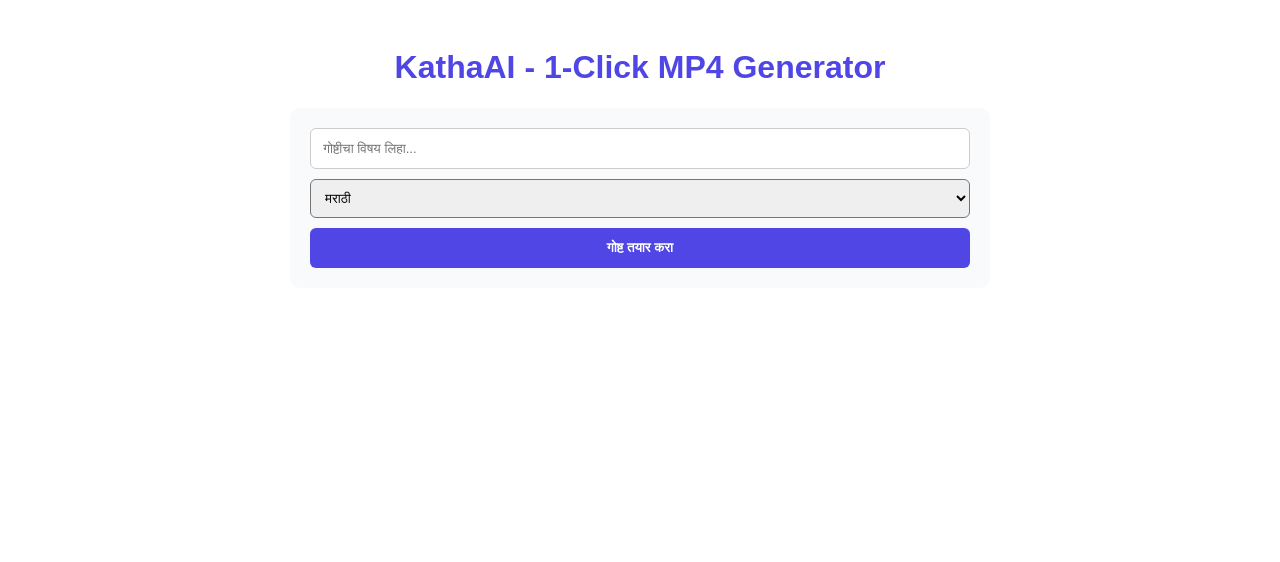
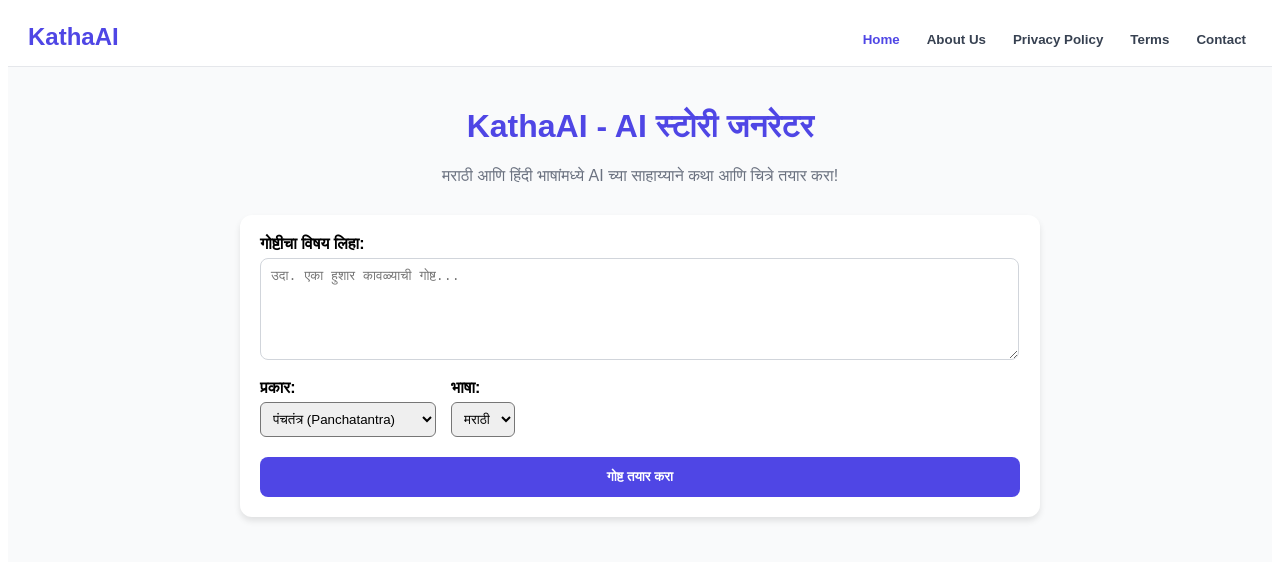
Before and after one commit to Akashlone789/KathaAI, a React (Create React App) app: page / in a window 1280 px wide. Shown: the top 562 px of the page. Built offline with nearby package versions, Linux system fonts and the light colour scheme.

Commit message:
Update App.js

```diff
--- a/src/App.js
+++ b/src/App.js
@@ -1,12 +1,27 @@
 import React, { useState, useEffect, useRef } from 'react';
 
 const KathaAI = () => {
+  const [currentPage, setCurrentPage] = useState('home');
   const [prompt, setPrompt] = useState('');
+  const [genre, setGenre] = useState('Panchatantra');
   const [language, setLanguage] = useState('mr');
   const [isGenerating, setIsGenerating] = useState(false);
-  const [isRendering, setIsRendering] = useState(false);
   const [story, setStory] = useState(null);
-  const canvasRef = useRef(null);
+  const [isPlaying, setIsPlaying] = useState(false);
+  const [speechSynth, setSpeechSynth] = useState(null);
+
+  useEffect(() => {
+    if ('speechSynthesis' in window) {
+      setSpeechSynth(window.speechSynthesis);
+    }
+  }, []);
+
+  const genres = [
+    { id: 'Panchatantra', name: 'पंचतंत्र (Panchatantra)' },
+    { id: 'Moral', name: 'बोधकथा (Moral Stories)' },
+    { id: 'FairyTail', name: 'परीकथा (Fairy Tales)' },
+    { id: 'Mythology', name: 'पौराणिक कथा (Mythology)' }
+  ];
 
   const handleGenerate = () => {
     if (!prompt.trim()) return;
@@ -14,129 +29,165 @@
 
     setTimeout(() => {
       const isMarathi = language === 'mr';
-      const cleanPrompt = encodeURIComponent(prompt.trim());
 
-      const scenes = [
-        { id: 1, text: isMarathi ? `१. ${prompt} ची सुंदर गोष्ट सुरू होते.` : `1. ${prompt} की कहानी शुरू होती है।`, img: `https://image.pollinations.ai/prompt/3d%20pixar%20scene1%20${cleanPrompt}?width=800&height=450&nologo=true` },
-        { id: 2, text: isMarathi ? `२. अचानक एका मोठ्या संकटाला सामोरे जावे लागले.` : `2. अचानक एक बड़ी समस्या सामने आई।`, img: `https://image.pollinations.ai/prompt/3d%20pixar%20scene2%20${cleanPrompt}?width=800&height=450&nologo=true` },
-        { id: 3, text: isMarathi ? `३. सर्व प्राण्यांनी मिळून समस्येवर मात केली.` : `3. सबने मिलकर समस्या को हल किया।`, img: `https://image.pollinations.ai/prompt/3d%20pixar%20scene3%20${cleanPrompt}?width=800&height=450&nologo=true` }
-      ];
+      const storyText = isMarathi
+        ? `${prompt} विषयीची ही एक सुंदर बोधकथा आहे. एका सुंदर गावात सर्व लोक आनंदाने राहत होते. एके दिवशी तेथे एक मोठी समस्या निर्माण झाली. सर्वांनी एकत्र येऊन हुशारीने या समस्येवर मार्ग काढण्याचे ठरवले. प्रत्येकाने आपापले योगदान दिले आणि शेवटी सर्वांच्या मदतीने संकटाचे निवारण झाले.`
+        : `${prompt} के बारे में यह एक प्रेरणादायक कहानी है। एक सुंदर गांव में सभी लोग खुशी-खुशी रहते थे। एक दिन वहां एक बड़ी समस्या खड़ी हो गई। सभी ने मिलकर समझदारी से इस समस्या का समाधान निकालने का फैसला किया।`;
+
+      const moralText = isMarathi ? "ऐक्य हेच मोठे बळ आहे." : "एकता ही सबसे बड़ी शक्ति है।";
 
       setStory({
-        title: prompt,
-        scenes: scenes,
-        moral: isMarathi ? "ऐक्य हेच मोठे बळ आहे." : "एकता ही सबसे बड़ी शक्ति है।"
+        title: prompt.length > 25 ? prompt.substring(0, 25) + '...' : prompt,
+        text: storyText,
+        moral: moralText,
+        imageUrl: `https://image.pollinations.ai/prompt/3d%20pixar%20style%20illustration%20of%20${encodeURIComponent(prompt)}?width=800&height=450&nologo=true`
       });
       setIsGenerating(false);
     }, 1200);
   };
 
-  // Canvas Based Client-Side MP4 Video Creator
-  const handleDownloadDirectMP4 = async () => {
-    if (!story) return;
-    setIsRendering(true);
+  const handlePlayAudio = () => {
+    if (!speechSynth || !story) return;
 
-    const canvas = canvasRef.current;
-    const ctx = canvas.getContext('2d');
-    canvas.width = 800;
-    canvas.height = 600;
-
-    const stream = canvas.captureStream(30); // 30 FPS Video Stream
-    const mediaRecorder = new MediaRecorder(stream, { mimeType: 'video/webm' });
-    const chunks = [];
-
-    mediaRecorder.ondataavailable = (e) => chunks.push(e.data);
-    mediaRecorder.onstop = () => {
-      const blob = new Blob(chunks, { type: 'video/mp4' });
-      const url = URL.createObjectURL(blob);
-      const a = document.createElement('a');
-      a.href = url;
-      a.download = `${story.title}_KathaAI.mp4`;
-      a.click();
-      setIsRendering(false);
-    };
-
-    mediaRecorder.start();
-
-    // Voice Synthesis Sync with Video Frames
-    const fullText = story.scenes.map(s => s.text).join(' ');
-    const utterance = new SpeechSynthesisUtterance(fullText);
+    if (isPlaying) {
+      speechSynth.cancel();
+      setIsPlaying(false);
+    } else {
+      const utterance = new SpeechSynthesisUtterance(story.text);
       utterance.lang = language === 'mr' ? 'mr-IN' : 'hi-IN';
-
-    window.speechSynthesis.speak(utterance);
-
-    // Dynamic Image & Text Frame Rendering
-    let currentSceneIndex = 0;
-    const sceneDuration = 4000; // 4 Seconds per Image Scene
-
-    const interval = setInterval(() => {
-      if (currentSceneIndex < story.scenes.length) {
-        const scene = story.scenes[currentSceneIndex];
-        const img = new Image();
-        img.crossOrigin = "anonymous";
-        img.src = scene.img;
-
-        img.onload = () => {
-          ctx.fillStyle = "#000";
-          ctx.fillRect(0, 0, 800, 600);
-          ctx.drawImage(img, 0, 0, 800, 450);
-
-          // Render Subtitles Box
-          ctx.fillStyle = "rgba(0,0,0,0.8)";
-          ctx.fillRect(0, 450, 800, 150);
-          ctx.fillStyle = "#fff";
-          ctx.font = "bold 22px Arial";
-          ctx.fillText(scene.text, 30, 520);
-        };
-        currentSceneIndex++;
-      } else {
-        clearInterval(interval);
-        setTimeout(() => {
-          mediaRecorder.stop();
-        }, 1000);
+      utterance.onend = () => setIsPlaying(false);
+      speechSynth.speak(utterance);
+      setIsPlaying(true);
     }
-    }, sceneDuration);
   };
 
   return (
-    <div style={{ padding: '20px', fontFamily: 'Arial', maxWidth: '700px', margin: '0 auto' }}>
-      <h1 style={{ textAlign: 'center', color: '#4f46e5' }}>KathaAI - 1-Click MP4 Generator</h1>
+    <div style={{ fontFamily: 'Arial, sans-serif', backgroundColor: '#f9fafb', minHeight: '100vh', paddingBottom: '40px' }}>
 
-      <div style={{ backgroundColor: '#f9fafb', padding: '20px', borderRadius: '10px' }}>
-        <input
-          type="text"
+      {/* AdSense Required Header Navigation */}
+      <nav style={{ backgroundColor: '#ffffff', borderBottom: '1px solid #e5e7eb', padding: '15px 20px', display: 'flex', justifyContent: 'space-between', alignItems: 'center', flexWrap: 'wrap' }}>
+        <h2 style={{ color: '#4f46e5', margin: 0, cursor: 'pointer' }} onClick={() => setCurrentPage('home')}>KathaAI</h2>
+        <div style={{ display: 'flex', gap: '15px', marginTop: '5px' }}>
+          <button onClick={() => setCurrentPage('home')} style={{ background: 'none', border: 'none', color: currentPage === 'home' ? '#4f46e5' : '#374151', fontWeight: 'bold', cursor: 'pointer' }}>Home</button>
+          <button onClick={() => setCurrentPage('about')} style={{ background: 'none', border: 'none', color: currentPage === 'about' ? '#4f46e5' : '#374151', fontWeight: 'bold', cursor: 'pointer' }}>About Us</button>
+          <button onClick={() => setCurrentPage('privacy')} style={{ background: 'none', border: 'none', color: currentPage === 'privacy' ? '#4f46e5' : '#374151', fontWeight: 'bold', cursor: 'pointer' }}>Privacy Policy</button>
+          <button onClick={() => setCurrentPage('terms')} style={{ background: 'none', border: 'none', color: currentPage === 'terms' ? '#4f46e5' : '#374151', fontWeight: 'bold', cursor: 'pointer' }}>Terms</button>
+          <button onClick={() => setCurrentPage('contact')} style={{ background: 'none', border: 'none', color: currentPage === 'contact' ? '#4f46e5' : '#374151', fontWeight: 'bold', cursor: 'pointer' }}>Contact</button>
+        </div>
+      </nav>
+
+      <div style={{ padding: '20px', maxWidth: '800px', margin: '0 auto' }}>
+
+        {/* HOME PAGE */}
+        {currentPage === 'home' && (
+          <>
+            <header style={{ textAlign: 'center', marginBottom: '30px', marginTop: '20px' }}>
+              <h1 style={{ color: '#4f46e5' }}>KathaAI - AI स्टोरी जनरेटर</h1>
+              <p style={{ color: '#6b7280' }}>मराठी आणि हिंदी भाषांमध्ये AI च्या साहाय्याने कथा आणि चित्रे तयार करा!</p>
+            </header>
+
+            <div style={{ backgroundColor: '#ffffff', padding: '20px', borderRadius: '12px', boxShadow: '0 4px 6px rgba(0,0,0,0.1)' }}>
+              <div style={{ marginBottom: '15px' }}>
+                <label style={{ display: 'block', fontWeight: 'bold', marginBottom: '5px' }}>गोष्टीचा विषय लिहा:</label>
+                <textarea
                   value={prompt}
                   onChange={(e) => setPrompt(e.target.value)}
-          placeholder="गोष्टीचा विषय लिहा..."
-          style={{ width: '96%', padding: '12px', marginBottom: '10px', borderRadius: '6px', border: '1px solid #ccc' }}
+                  placeholder="उदा. एका हुशार कावळ्याची गोष्ट..."
+                  style={{ width: '97%', height: '80px', padding: '10px', borderRadius: '8px', border: '1px solid #d1d5db' }}
                 />
+              </div>
 
-        <select value={language} onChange={(e) => setLanguage(e.target.value)} style={{ padding: '10px', borderRadius: '6px', width: '100%', marginBottom: '10px' }}>
+              <div style={{ display: 'flex', gap: '15px', marginBottom: '20px' }}>
+                <div>
+                  <label style={{ display: 'block', fontWeight: 'bold', marginBottom: '5px' }}>प्रकार:</label>
+                  <select value={genre} onChange={(e) => setGenre(e.target.value)} style={{ padding: '8px', borderRadius: '6px' }}>
+                    {genres.map(g => <option key={g.id} value={g.id}>{g.name}</option>)}
+                  </select>
+                </div>
+
+                <div>
+                  <label style={{ display: 'block', fontWeight: 'bold', marginBottom: '5px' }}>भाषा:</label>
+                  <select value={language} onChange={(e) => setLanguage(e.target.value)} style={{ padding: '8px', borderRadius: '6px' }}>
                     <option value="mr">मराठी</option>
                     <option value="hi">हिंदी</option>
                   </select>
+                </div>
+              </div>
 
-        <button onClick={handleGenerate} disabled={isGenerating} style={{ width: '100%', padding: '12px', backgroundColor: '#4f46e5', color: '#fff', border: 'none', borderRadius: '6px', fontWeight: 'bold' }}>
-          {isGenerating ? 'AI प्रोसेस करत आहे...' : 'गोष्ट तयार करा'}
+              <button
+                onClick={handleGenerate}
+                disabled={isGenerating || !prompt.trim()}
+                style={{ width: '100%', padding: '12px', backgroundColor: '#4f46e5', color: '#fff', border: 'none', borderRadius: '8px', cursor: 'pointer', fontWeight: 'bold' }}
+              >
+                {isGenerating ? 'गोष्ट तयार होत आहे...' : 'गोष्ट तयार करा'}
               </button>
             </div>
 
             {story && (
-        <div style={{ marginTop: '20px', textAlign: 'center' }}>
+              <div style={{ marginTop: '30px', backgroundColor: '#ffffff', padding: '20px', borderRadius: '12px', boxShadow: '0 4px 6px rgba(0,0,0,0.1)' }}>
                 <h2>{story.title}</h2>
-
-          {/* Hidden Canvas for Background Video Rendering */}
-          <canvas ref={canvasRef} style={{ display: 'none' }}></canvas>
-
-          <button
-            onClick={handleDownloadDirectMP4}
-            disabled={isRendering}
-            style={{ width: '100%', padding: '15px', backgroundColor: '#10b981', color: '#fff', border: 'none', borderRadius: '8px', fontSize: '18px', fontWeight: 'bold', cursor: 'pointer' }}
-          >
-            {isRendering ? '🎬 व्हिडिओ बनत आहे... ५ सेकंद थांबा' : '📥 Direct Download MP4 Video'}
+                <div style={{ position: 'relative', width: '100%', height: '300px', borderRadius: '8px', overflow: 'hidden', marginBottom: '15px' }}>
+                  <img src={story.imageUrl} alt="Story Scene" style={{ width: '100%', height: '100%', objectFit: 'cover' }} />
+                </div>
+                <p style={{ fontSize: '18px', lineHeight: '1.6' }}>{story.text}</p>
+                <div style={{ backgroundColor: '#eef2ff', padding: '12px', borderRadius: '8px', marginTop: '15px' }}>
+                  <strong>{language === 'mr' ? 'तात्पर्य:' : 'सीख:'}</strong> {story.moral}
+                </div>
+                <button onClick={handlePlayAudio} style={{ width: '100%', marginTop: '15px', padding: '12px', backgroundColor: '#10b981', color: '#fff', border: 'none', borderRadius: '6px', cursor: 'pointer', fontWeight: 'bold' }}>
+                  {isPlaying ? 'थांबवा' : '🎬 Play Audio'}
                 </button>
               </div>
             )}
+          </>
+        )}
+
+        {/* ABOUT US PAGE */}
+        {currentPage === 'about' && (
+          <div style={{ backgroundColor: '#ffffff', padding: '30px', borderRadius: '12px', boxShadow: '0 4px 6px rgba(0,0,0,0.05)', marginTop: '20px' }}>
+            <h2>About KathaAI</h2>
+            <p style={{ lineHeight: '1.6', color: '#4b5563' }}>
+              Welcome to <strong>KathaAI</strong>, your ultimate platform for generating unique Marathi and Hindi stories using Artificial Intelligence.
+              Our mission is to make storytelling creative, engaging, and accessible to parents, teachers, and content creators.
+              KathaAI dynamically creates moral stories, illustrations, and audio voiceovers to promote literature and digital learning.
+            </p>
+          </div>
+        )}
+
+        {/* PRIVACY POLICY PAGE */}
+        {currentPage === 'privacy' && (
+          <div style={{ backgroundColor: '#ffffff', padding: '30px', borderRadius: '12px', boxShadow: '0 4px 6px rgba(0,0,0,0.05)', marginTop: '20px' }}>
+            <h2>Privacy Policy</h2>
+            <p style={{ lineHeight: '1.6', color: '#4b5563' }}>
+              At KathaAI, accessible from our web platform, one of our main priorities is the privacy of our visitors.
+              We do not collect personal identify information unless provided voluntarily.
+              We may use third-party tools like Google AdSense to show non-personalized advertisements to support our free service.
+            </p>
+          </div>
+        )}
+
+        {/* TERMS PAGE */}
+        {currentPage === 'terms' && (
+          <div style={{ backgroundColor: '#ffffff', padding: '30px', borderRadius: '12px', boxShadow: '0 4px 6px rgba(0,0,0,0.05)', marginTop: '20px' }}>
+            <h2>Terms and Conditions</h2>
+            <p style={{ lineHeight: '1.6', color: '#4b5563' }}>
+              By accessing KathaAI, you agree to generate respectful and educational content.
+              All AI generated images and texts are free to use for personal educational purposes.
+            </p>
+          </div>
+        )}
+
+        {/* CONTACT PAGE */}
+        {currentPage === 'contact' && (
+          <div style={{ backgroundColor: '#ffffff', padding: '30px', borderRadius: '12px', boxShadow: '0 4px 6px rgba(0,0,0,0.05)', marginTop: '20px' }}>
+            <h2>Contact Us</h2>
+            <p style={{ lineHeight: '1.6', color: '#4b5563' }}>
+              If you have any questions, feedback, or suggestions about KathaAI, feel free to contact us:
+            </p>
+            <p style={{ fontWeight: 'bold', color: '#4f46e5' }}>Email: support@kathaai.com</p>
+          </div>
+        )}
+
+      </div>
     </div>
   );
 };
```
Lines whose indentation alone changed are shown as unchanged.
